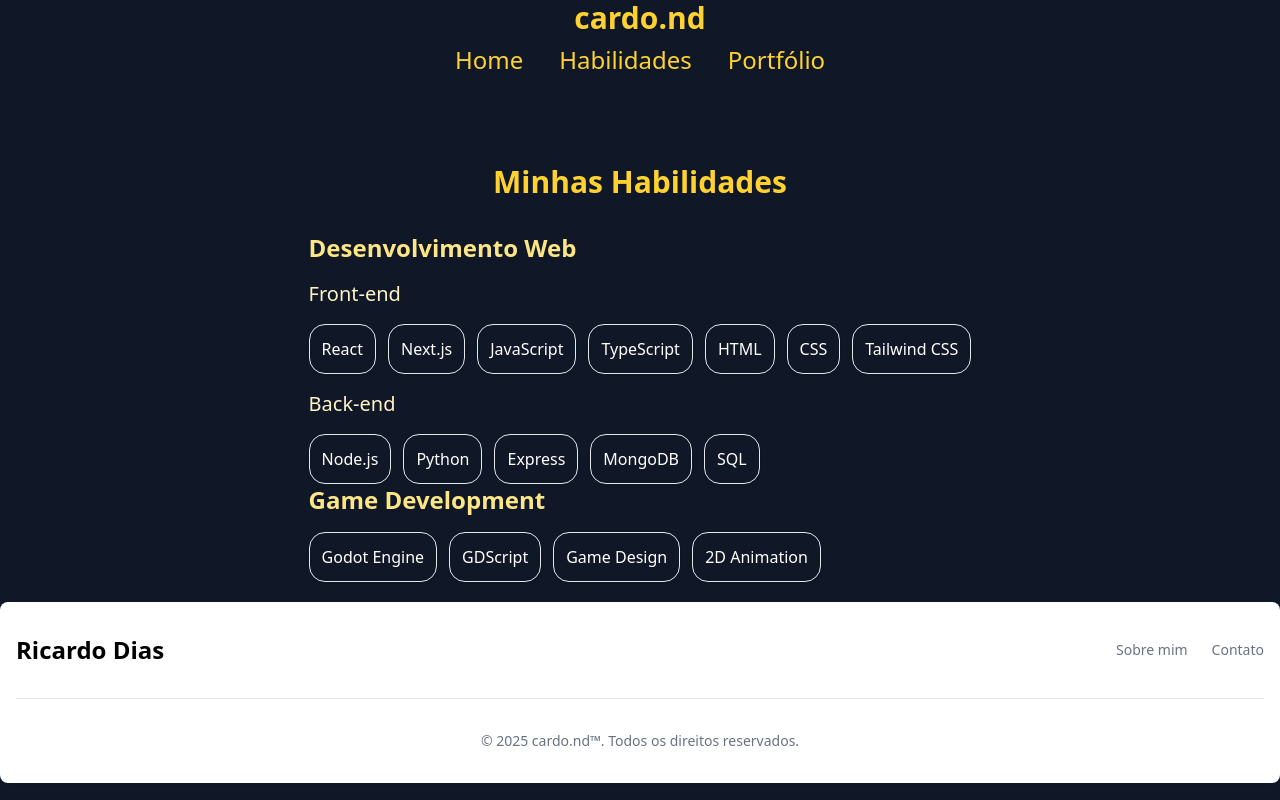
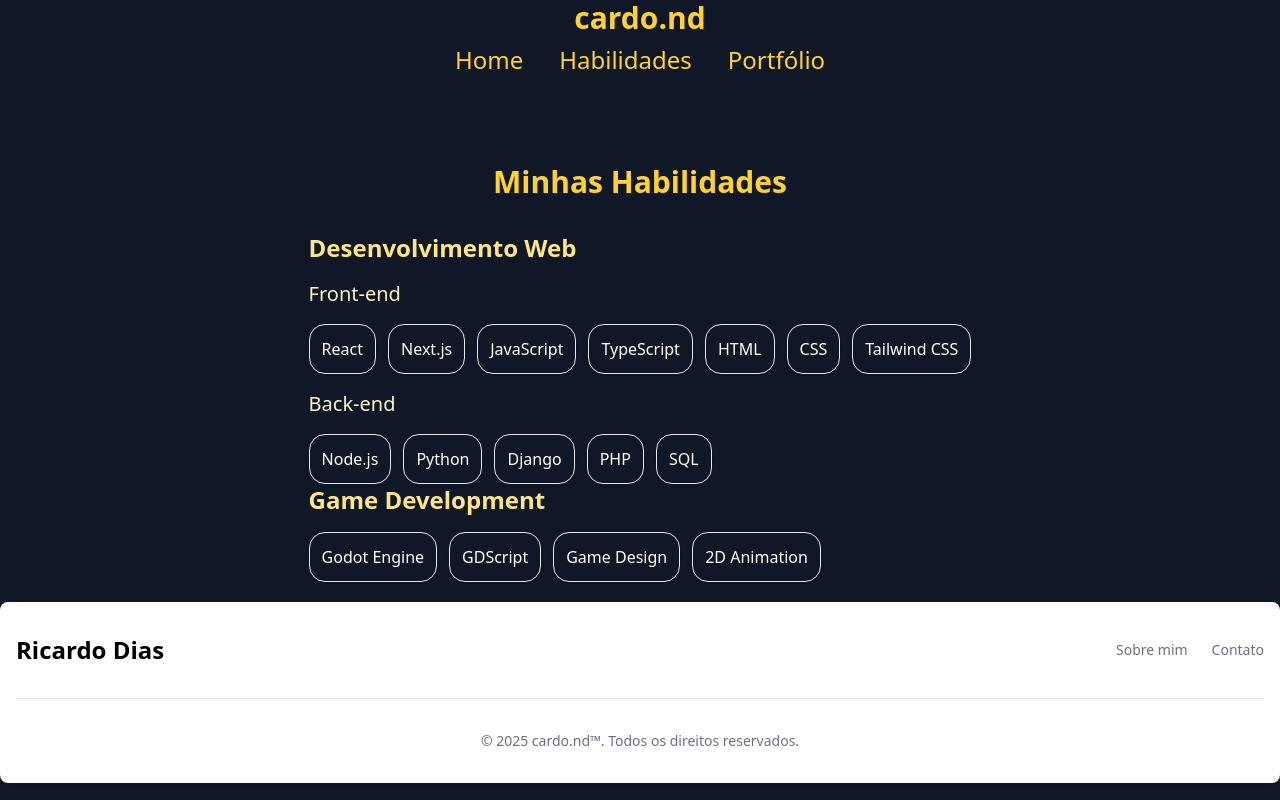
Before and after one commit to ricardond/cardo.dev, a Next.js app: page /habilidades in a window 1280 px wide. Built offline with nearby package versions, Linux system fonts and the light colour scheme.

Commit message:
update skills

```diff
--- a/src/pages/habilidades.tsx
+++ b/src/pages/habilidades.tsx
@@ -1,7 +1,7 @@
 export default function Habilidades(){
     const webSkills = {
         frontend: ['React', 'Next.js', 'JavaScript', 'TypeScript', 'HTML', 'CSS', 'Tailwind CSS'],
-        backend: ['Node.js', 'Python', 'Express', 'MongoDB', 'SQL']
+        backend: ['Node.js', 'Python', 'Django', 'PHP', 'SQL']
     };
 
     const gameDevSkills = ['Godot Engine', 'GDScript', 'Game Design', '2D Animation'];
```
